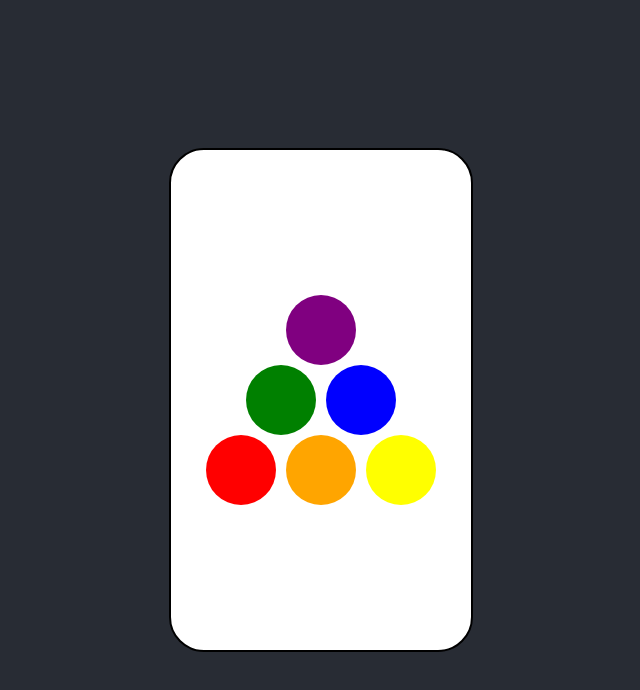
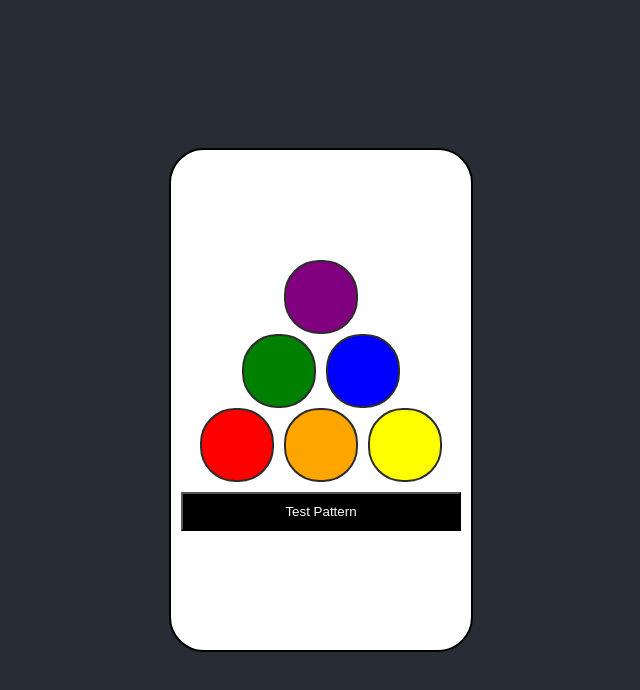
Before and after one commit to bungernt12/dot-bop, a React (Create React App) app: page /PatternSolo in a window 1280 px wide. Shown: the top 690 px of the page, without its empty margins (319-959 px from the left). Built offline with nearby package versions, Linux system fonts and the light colour scheme.

Commit message:
Active note styling applied, test pattern button plays notes in sequence

```diff
--- a/src/App.css
+++ b/src/App.css
@@ -48,6 +48,14 @@
 
 .dotSimon {
   position: relative;
+  border: 2px solid rgb(44, 44, 44);
+}
+
+.testButton {
+  background-color: black;
+  color: white;
+  padding: 10px;
+  margin: 10px;
 }
 
 .centerLine {
--- a/src/Components/PatternSoloGame.js
+++ b/src/Components/PatternSoloGame.js
@@ -1,4 +1,4 @@
-import React from "react";
+import React, { useState } from "react";
 import * as Tone from "tone";
 
 const synth = new Tone.Synth().toDestination();
@@ -17,9 +17,38 @@ const dotConfig = [
 ];
 
 const PatternSoloPlayingField = (props) => {
-  const handleDotClick = (pitch) => {
-    console.log("dot clicked:", pitch);
-    synth.triggerAttackRelease(pitch, "8n");
+  const [activeDots, setActiveDots] = useState({});
+
+  const playNote = (pitch, rowIndex, dotIndex) => {
+    // Play the note
+    synth.triggerAttackRelease(pitch, "32n");
+
+    // Activate the dot visually
+    const dotKey = `${rowIndex}-${dotIndex}`;
+    setActiveDots(prevState => ({...prevState, [dotKey]: true}));
+
+    // Set a timeout to deactivate the dot visually
+    setTimeout(() => {
+      setActiveDots(prevState => ({...prevState, [dotKey]: false}));
+    }, 200); // Adjust the timing as needed
+  };
+
+  const handleDotClick = (pitch, rowIndex, dotIndex) => {
+    playNote(pitch, rowIndex, dotIndex);
+  };
+
+  const handleTestPattern = () => {
+    // Define your pattern: for example, the first dot of each row
+    const pattern = [dotConfig[0][0], dotConfig[1][0], dotConfig[2][0]];
+
+    // Play each note in the pattern with a delay
+    pattern.forEach((note, index) => {
+      const delay = index * 500; // Delay between notes
+      const { pitch } = note;
+      const rowIndex = index; // Simplified for this example; adjust based on your actual pattern
+      const dotIndex = 0; // Assuming each note is the first in its row for simplicity
+      setTimeout(() => playNote(pitch, rowIndex, dotIndex), delay);
+    });
   };
 
   return (
@@ -30,44 +59,15 @@ const PatternSoloPlayingField = (props) => {
             <div
               key={dotIndex}
               className="dot dotSimon"
-              style={{ backgroundColor: dot.color }}
-              onClick={() => handleDotClick(dot.pitch)}
+              style={{ filter: activeDots[`${rowIndex}-${dotIndex}`] ? 'brightness(50%)' : 'none', backgroundColor: dot.color }}
+              onClick={() => handleDotClick(dot.pitch, rowIndex, dotIndex)}
             ></div>
           ))}
         </div>
       ))}
+      <button className="testButton" onClick={handleTestPattern}>Test Pattern</button>
     </div>
   );
 };
-// (
-//   <div className="playingRectangle simon">
-//     <div className="simonRow">
-//       <div
-//         className="dot dotSimon"
-//         style={{ backgroundColor: "purple" }}
-//         onClick={handleDotClick}
-//       ></div>
-//     </div>
-//     <div className="simonRow">
-//       <div
-//         className="dot dotSimon"
-//         style={{ backgroundColor: "green" }}
-//       ></div>
-//       <div className="dot dotSimon" style={{ backgroundColor: "blue" }}></div>
-//     </div>
-//     <div className="simonRow">
-//       <div className="dot dotSimon" style={{ backgroundColor: "red" }}></div>
-//       <div
-//         className="dot dotSimon"
-//         style={{ backgroundColor: "orange" }}
-//       ></div>
-//       <div
-//         className="dot dotSimon"
-//         style={{ backgroundColor: "yellow" }}
-//       ></div>
-//     </div>
-//   </div>
-// );
-// };
 
 export default PatternSoloPlayingField;
```
